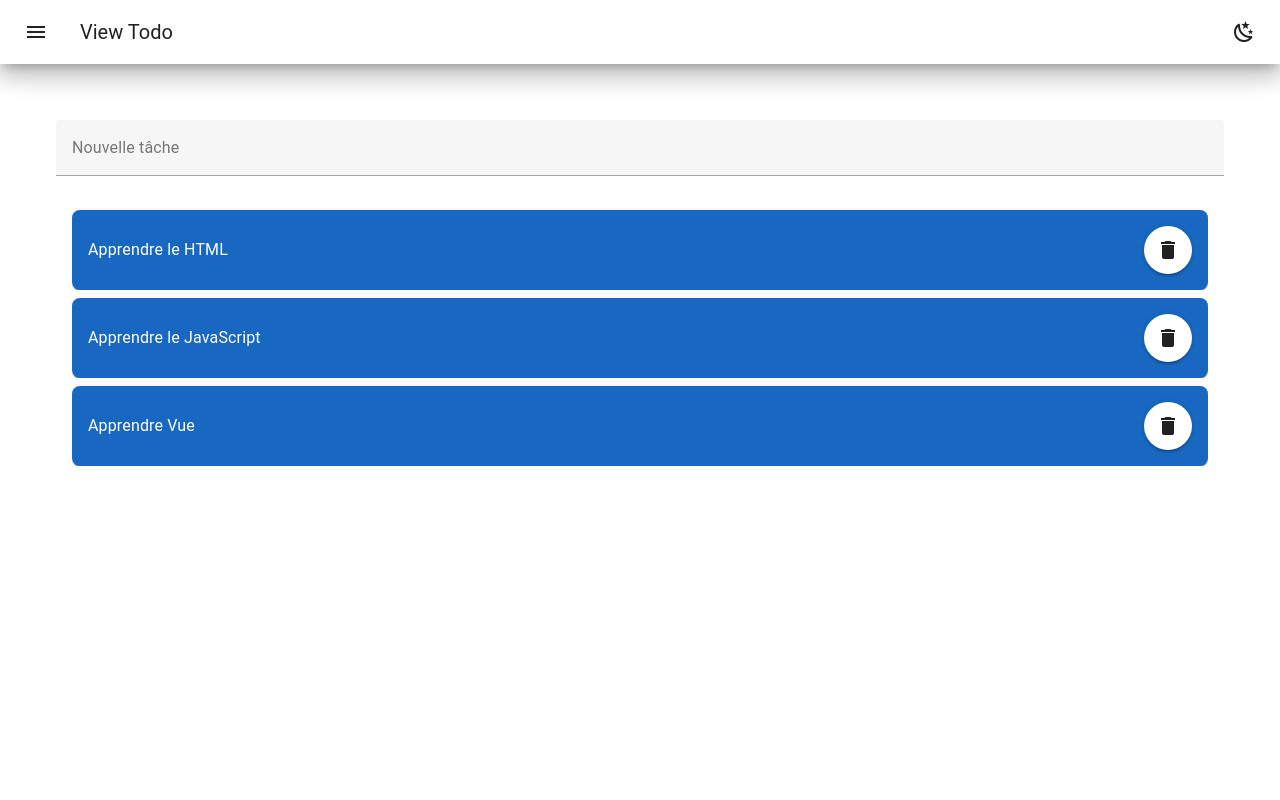
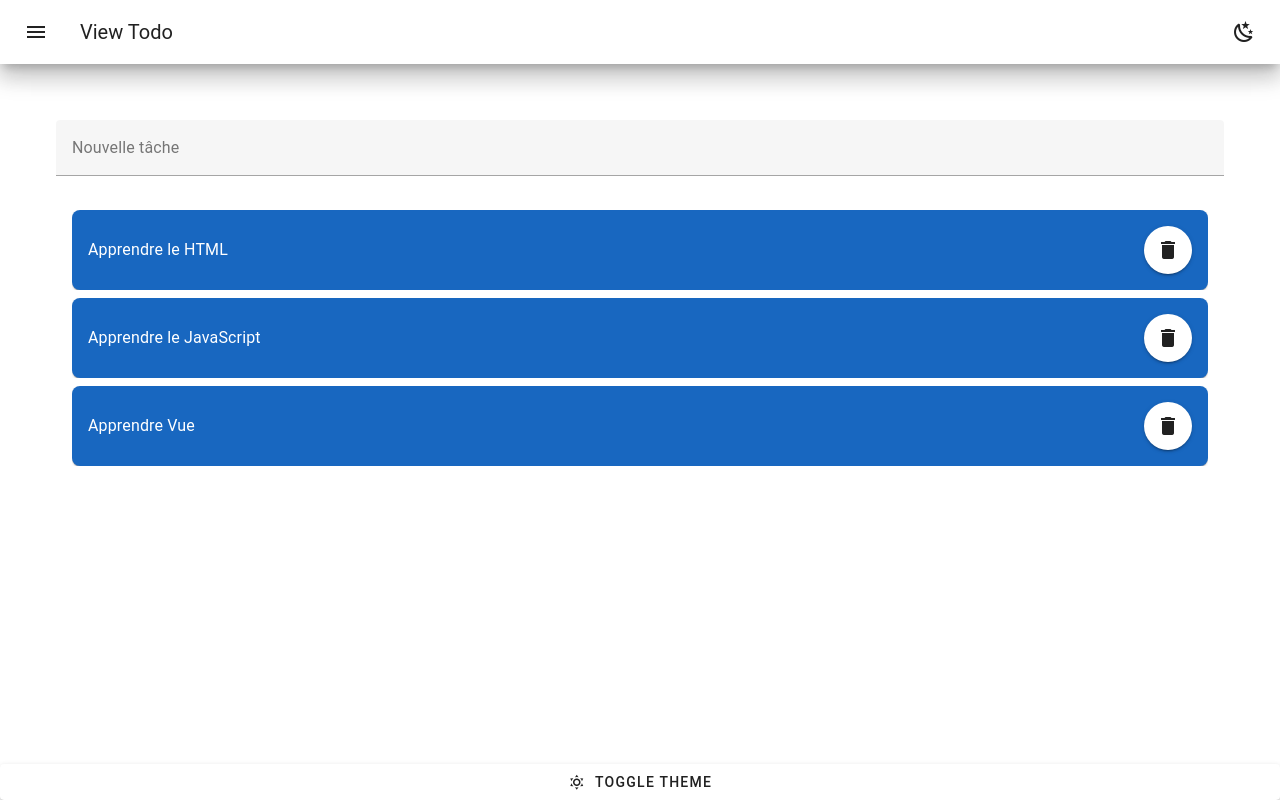
Before and after one commit to spitzerl/ViewTodo, a Vue app: page / in a window 1280 px wide. Built offline with nearby package versions, Linux system fonts and the light colour scheme.

Commit message:
adding button to page body

```diff
--- a/src/App.vue
+++ b/src/App.vue
@@ -1,12 +1,21 @@
 <template>
-  <v-app>
-    <v-main>
-      <Navbar />
-      <ToDo />
-    </v-main>
-  </v-app>
+    <v-app :theme="theme">
+        <v-main>
+            <Navbar />
+            <ToDo />
+        </v-main>
+        <v-btn :prepend-icon="theme === 'light' ? 'mdi-weather-sunny' : 'mdi-weather-night'" text="Toggle Theme" slim @click="onClick"></v-btn>
+    </v-app>
 </template>
 
-<script setup></script>
+<script setup>
+    import { ref } from 'vue'
+
+    const theme = ref('light')
+
+    function onClick() {
+        theme.value = theme.value === 'light' ? 'dark' : 'light'
+    }
+</script>
 
 <style></style>
```
